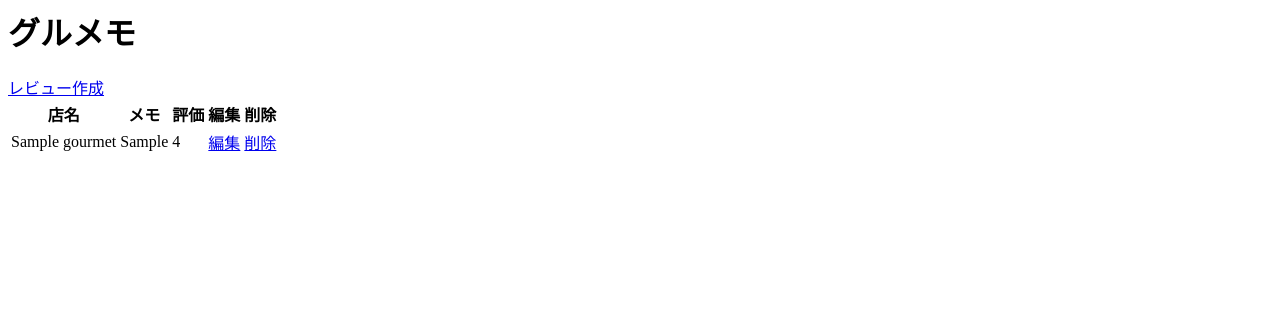
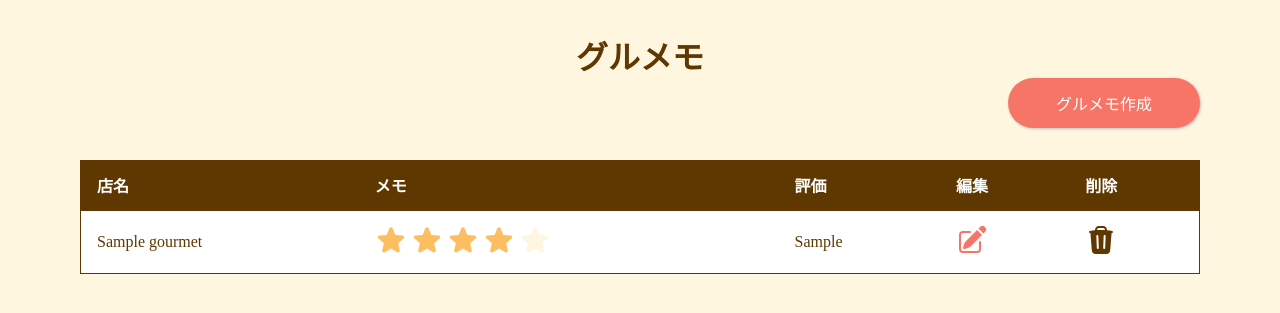
Before and after one commit to strwalk/gourmet-memo, a Django app: page / in a window 1280 px wide. Shown: the top 313 px of the page. Run offline with Django 4.2, Linux system fonts and the light colour scheme; tables that the repository leaves empty hold one stand-in row (values such as "Sample post").

Commit message:
fix: top page design

```diff
--- /dev/null
+++ b/app/static/styles/index.css
@@ -0,0 +1,35 @@
+.createButtonSection {
+  display: flex;
+  justify-content: end;
+  margin: 0 5rem;
+}
+
+.gourmetTableSection {
+  display: flex;
+  justify-content: center;
+  margin: 2rem 5rem;
+}
+
+.gourmetTable {
+  width: 100%;
+  background: white;
+  border: 1px solid #5f3700;
+  border-collapse: collapse;
+}
+
+.gourmetTableTh {
+  text-align: left;
+  background: #5f3700;
+  color: white;
+}
+
+.gourmetTableTh,
+.gourmetTableTd {
+  border-bottom: 0.8px solid #5f3700;
+  padding: 0.8rem 1rem;
+}
+
+.icon {
+  width: 2rem;
+  height: 2rem;
+}
--- a/app/templates/app/index.html
+++ b/app/templates/app/index.html
@@ -1,30 +1,50 @@
+{% extends './base.html' %} {% load static %} {% block titleBlock %} グルメモ |
+TOP {% endblock %} {% block styleBlock %}
+<link rel="stylesheet" href="{% static '/styles/index.css' %}" />
+{% endblock %} {% block bodyBlock %}
 <h1>グルメモ</h1>
-<a href="{% url 'create' %}">レビュー作成</a>
+<section class="createButtonSection">
+  <a href="{% url 'create' %}" class="button">グルメモ作成</a>
+</section>
 {% if gourmet_list %}
-<table>
+<section class="gourmetTableSection">
+  <table class="gourmetTable">
     <thead>
       <tr>
-      <th>店名</th>
-      <th>メモ</th>
-      <th>評価</th>
-      <th>編集</th>
-      <th>削除</th>
+        <th class="gourmetTableTh">店名</th>
+        <th class="gourmetTableTh">メモ</th>
+        <th class="gourmetTableTh">評価</th>
+        <th class="gourmetTableTh">編集</th>
+        <th class="gourmetTableTh">削除</th>
       </tr>
     </thead>
     <tbody>
       {% for gourmet in gourmet_list %}
       <tr>
-      <td>{{gourmet.restaurant_name}}</td>
-      <td>{{gourmet.memo}}</td>
-      <td>{{gourmet.rating}}</td>
-      <td>
-        <a href="{% url 'update' gourmet.pk %}">編集</a>
+        <td class="gourmetTableTd">{{gourmet.restaurant_name}}</td>
+        <td class="gourmetTableTd">
+          {% with ''|center:5 as range %} {% for _ in range %}
+          <!--  -->
+          {% if forloop.counter <= gourmet.rating %}
+          <img src="{% static '/images/star.svg' %}" class="icon" />
+          {% else %}
+          <img src="{% static '/images/noStar.svg' %}" class="icon" />
+          {% endif %} {% endfor %} {% endwith %}
         </td>
-      <td>
-        <a href="{% url 'delete' gourmet.pk %}">削除</a>
+        <td class="gourmetTableTd">{{gourmet.memo}}</td>
+        <td class="gourmetTableTd">
+          <a href="{% url 'update' gourmet.pk %}">
+            <img src="{% static './images/edit.svg' %}" class="icon" />
+          </a>
+        </td>
+        <td class="gourmetTableTd">
+          <a href="{% url 'delete' gourmet.pk %}">
+            <img src="{% static './images/delete.svg' %}" class="icon" />
+          </a>
         </td>
       </tr>
       {% endfor %}
     </tbody>
   </table>
-{% endif %}
+</section>
+{% endif %} {% endblock %}
```
Lines whose indentation alone changed are shown as unchanged.
